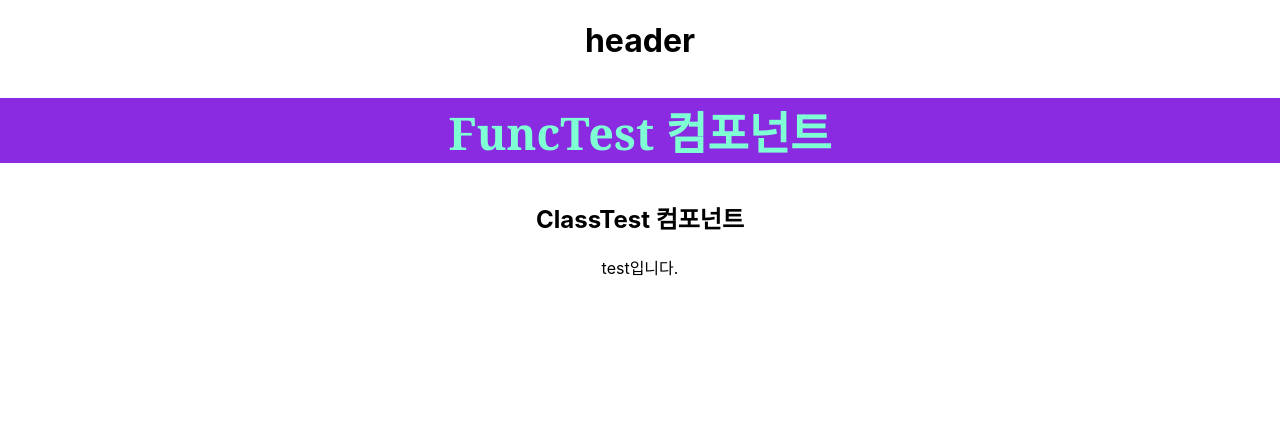
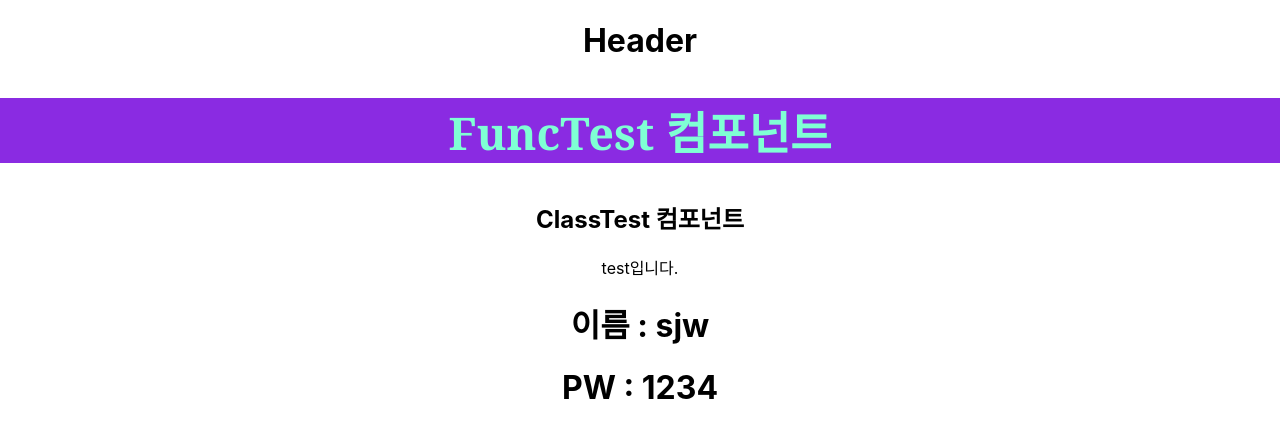
Before and after one commit to jurwon/ReactPractice, a React (Create React App) app in the folder ch3-test/: page / in a window 1280 px wide. Shown: the top 438 px of the page. Built offline with nearby package versions, Linux system fonts and the light colour scheme.

Commit message:
컴포넌트의 props로 name,pw받아오기

```diff
--- a/ch3-test/src/App.js
+++ b/ch3-test/src/App.js
@@ -3,11 +3,12 @@ import "./App.css";
 import FuncTest from "./Component/FuncTest";
 import ClassTest from "./Component/ClassTest";
 import Test from "./Component/test";
+import MyComp from "./Component/MyComp";
 
 const Header = () => {
   return (
     <header>
-      <h1>header</h1>
+      <h1>Header</h1>
     </header>
   );
 };
@@ -19,6 +20,8 @@ function App() {
       <FuncTest />
       <ClassTest />
       <Test />
+      {/* 자식컴포넌트에게 props.name전달 */}
+      <MyComp name="sjw" pw="1234" />
     </div>
   );
 }
--- /dev/null
+++ b/ch3-test/src/Component/MyComp.js
@@ -0,0 +1,14 @@
+import React from "react";
+
+//자식 컴포넌트
+//부모로부터 받은 props속성 이용하는 입장(읽기전용)
+const MyComp = (props) => {
+  return (
+    <div>
+      <h1>이름 : {props.name}</h1>
+      <h1>PW : {props.pw}</h1>
+    </div>
+  );
+};
+
+export default MyComp;
```
